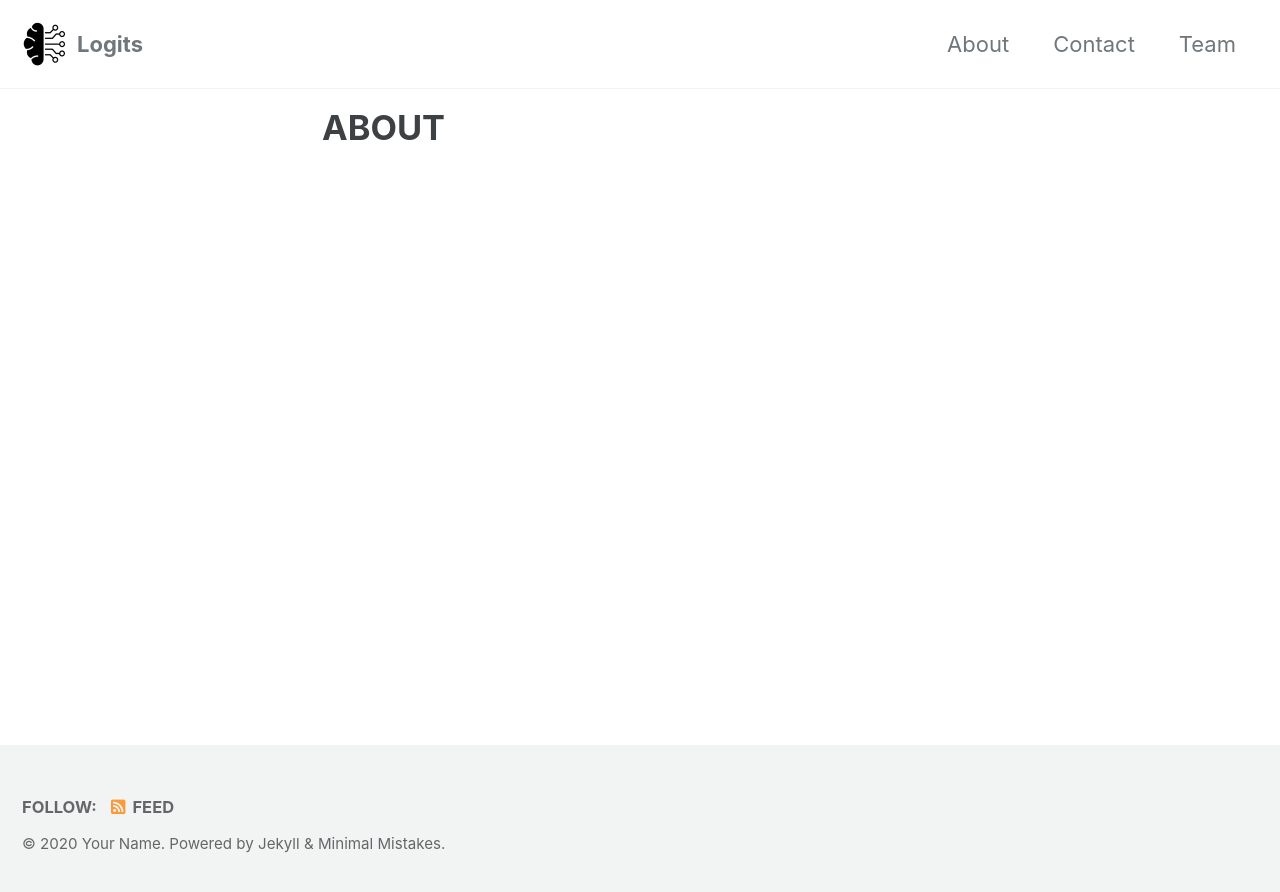
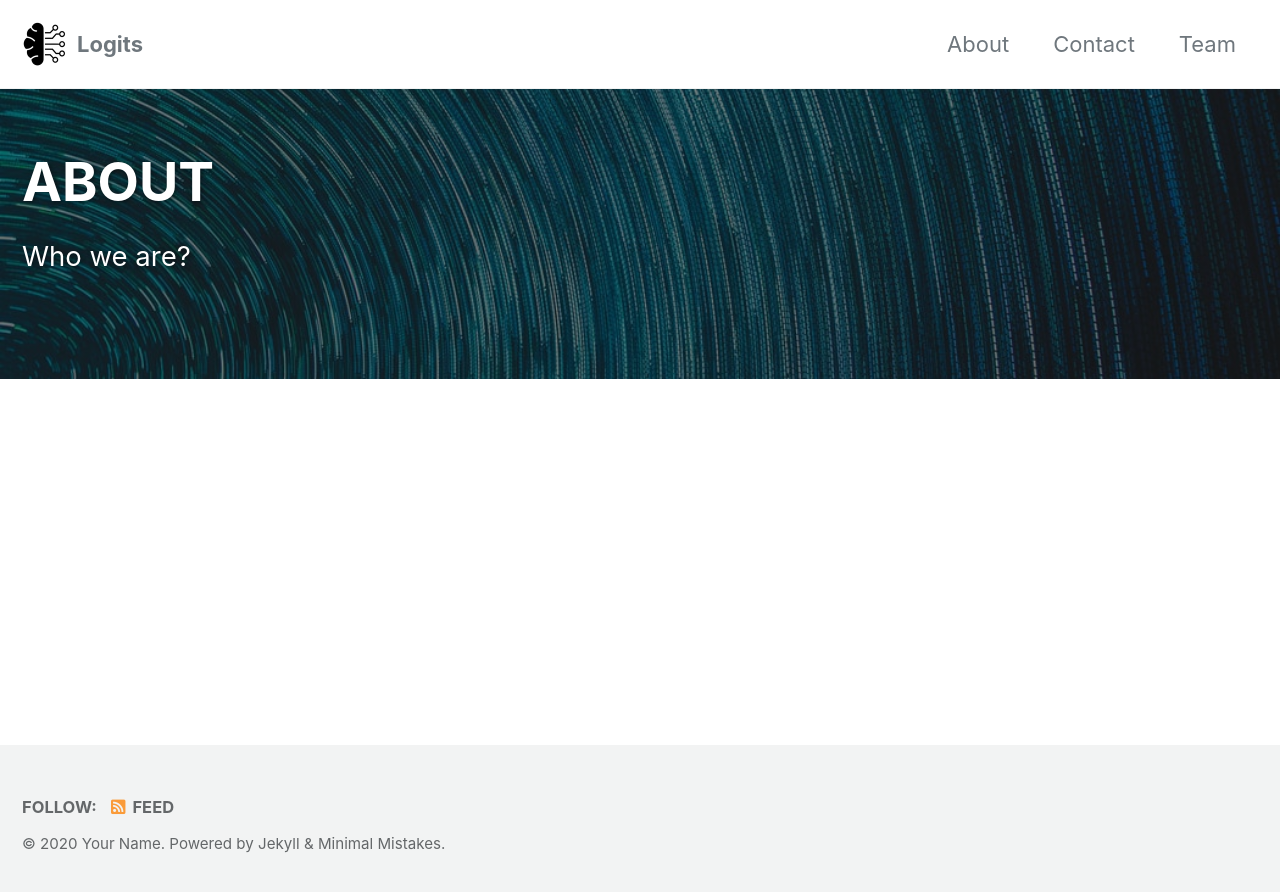
Before and after one commit to milinddeore/logits-website, a Jekyll site: the page built from _pages/ABOUT.md, in a window 1280 px wide. Shown: the top 892 px of the page. Built offline with Jekyll 4.4.1, drawn with Linux system fonts in a browser that asks for light colours; cached includes are drawn as plain includes.

Commit message:
Update ABOUT.md

```diff
--- a/_pages/ABOUT.md
+++ b/_pages/ABOUT.md
@@ -1,5 +1,10 @@
 ---
-layout: single
+layout: splash
 title: "ABOUT"
 permalink: /about/
+header:
+  overlay_color: "#000"
+  overlay_filter: "0.5"
+  overlay_image: /assets/images/photo-1501820434261-5bb046afcf6b.jpeg
+excerpt: "Who we are?"
 ---
```
